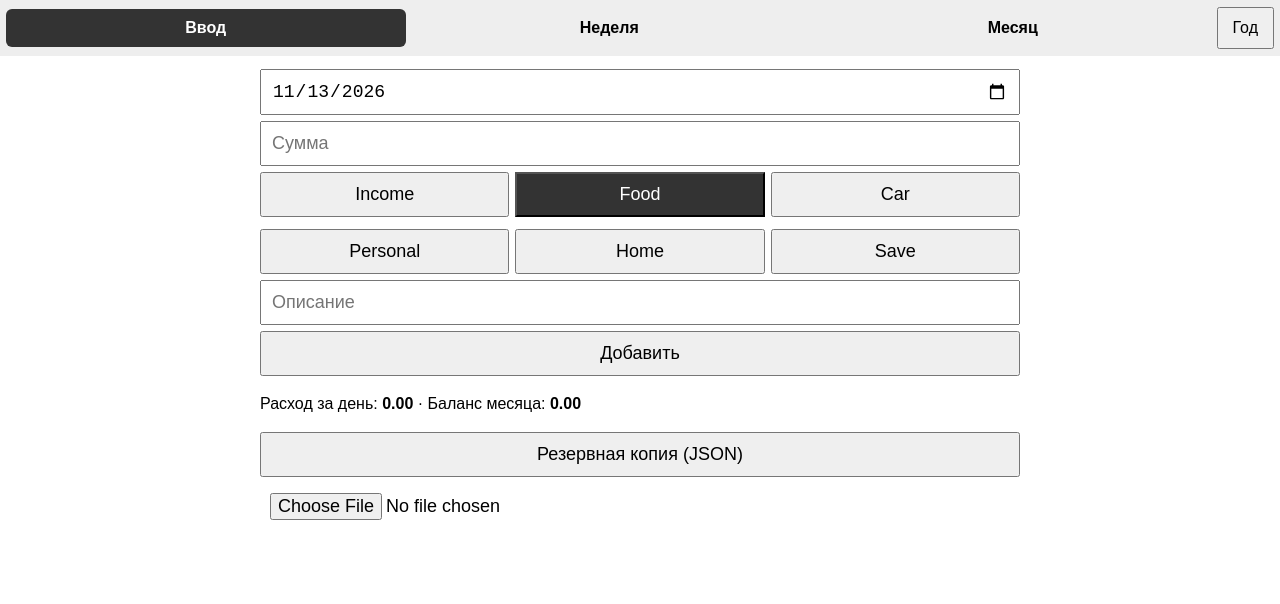
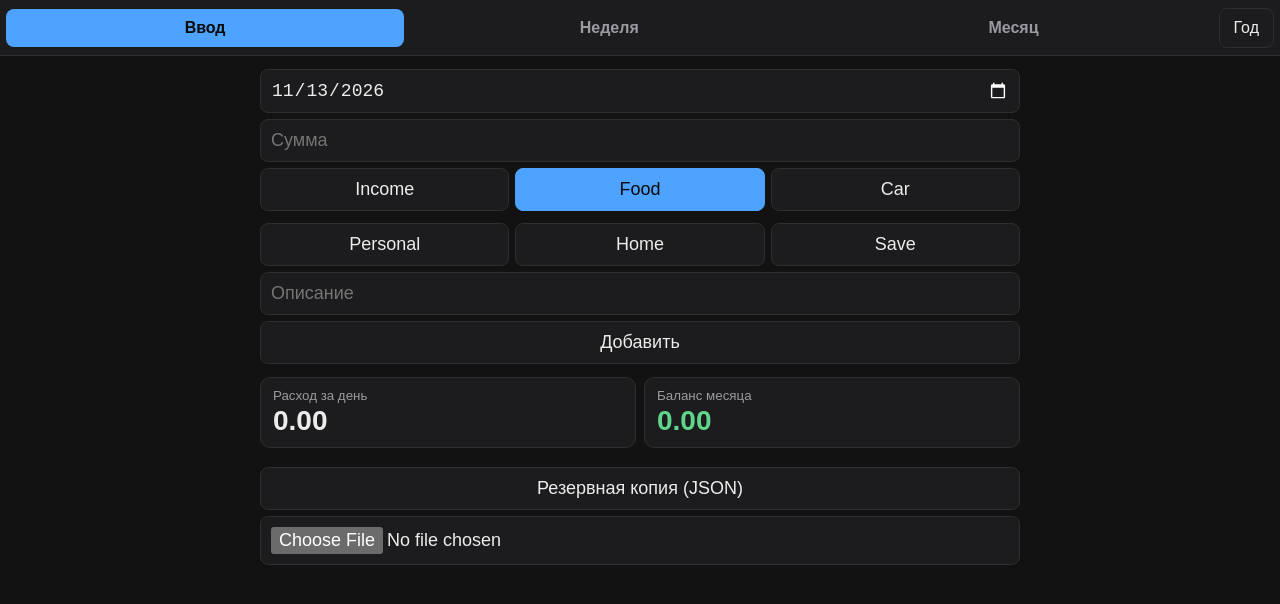
Before and after one commit to soulintrip/MyBudget-, a plain HTML site: page index.html in a window 1280 px wide. Drawn offline with Linux system fonts and the light colour scheme.

Commit message:
Refactor styles and theme color in index.html
Updated theme color and improved styling for various elements. Enhanced layout and added background colors for better visual appeal.

```diff
--- a/index.html
+++ b/index.html
@@ -3,36 +3,46 @@
 <meta charset="utf-8">
 <meta name="viewport" content="width=device-width,initial-scale=1">
 <link rel="manifest" href="manifest.json">
-<meta name="theme-color" content="#333333">
+<meta name="theme-color" content="#121212">
 <title>Budget</title>
 <style>
+:root{color-scheme:dark;--bg:#121212;--card:#1c1c1e;--line:#2e2e32;--tx:#ececec;--mut:#9a9aa0;--acc:#4da3ff}
 *{box-sizing:border-box}
-body{margin:0;font-family:sans-serif;font-size:16px}
-#top{display:flex;gap:4px;padding:6px;height:56px;align-items:center;background:#eee}
-#top b{flex:1;text-align:center;padding:10px 0;border-radius:6px}
-#top b.on{background:#333;color:#fff}
+body{margin:0;font-family:sans-serif;font-size:16px;background:var(--bg);color:var(--tx)}
+#top{display:flex;gap:6px;padding:6px;height:56px;align-items:center;background:var(--card);border-bottom:1px solid var(--line)}
+#top b{flex:1;text-align:center;padding:10px 0;border-radius:8px;color:var(--mut)}
+#top b.on{background:var(--acc);color:#0a0a0a}
 #top button{padding:10px 14px;font-size:16px;width:auto}
 #sw{display:flex;overflow-x:auto;scroll-snap-type:x mandatory;height:calc(100vh - 56px);height:calc(100dvh - 56px);scrollbar-width:none}
 #sw::-webkit-scrollbar{display:none}
 section{flex:0 0 100%;scroll-snap-align:start;overflow-y:auto;padding:10px 12px}
 .in{max-width:760px;margin:auto}
-input,button{font-size:18px;padding:10px;margin:3px 0;width:100%}
+input,button{font-size:18px;padding:10px;margin:3px 0;width:100%;background:var(--card);color:var(--tx);border:1px solid var(--line);border-radius:8px}
 .cats{display:grid;grid-template-columns:repeat(3,1fr);gap:6px}
 .cats button{width:auto}
-.cats .on{background:#333;color:#fff}
-.nav{display:grid;grid-template-columns:60px 1fr 60px;align-items:center;text-align:center;gap:6px}
+.cats .on{background:var(--acc);color:#0a0a0a;border-color:var(--acc)}
+.nav{display:grid;grid-template-columns:60px 1fr 60px;align-items:center;text-align:center;gap:6px;font-size:18px}
 .nav button{width:auto}
-table{border-collapse:collapse;width:100%;font-size:14px;table-layout:fixed}
-td,th{padding:6px 3px;text-align:right;border-bottom:1px solid #ddd;overflow:hidden}
+.tiles{display:grid;grid-template-columns:1fr 1fr;gap:8px;margin:10px 0}
+.tile{background:var(--card);border:1px solid var(--line);border-radius:10px;padding:10px 12px}
+.tile small{color:var(--mut);display:block}
+.tile b{font-size:28px;display:block;margin-top:2px}
+.pos{color:#5fd68a}.neg{color:#ff6b6b}
+table{border-collapse:collapse;width:100%;font-size:14px;table-layout:fixed;margin:8px 0}
+td,th{padding:7px 3px;text-align:right;border:1px solid var(--line);overflow:hidden}
+th{background:var(--card);color:var(--mut);font-weight:normal}
 td:first-child,th:first-child{text-align:left;width:64px}
 .ds{text-align:left;font-size:12px;white-space:nowrap;text-overflow:ellipsis}
-.sum td{font-weight:bold;border-top:2px solid #333}
-.td td{background:#fff6c8}
+.sum td{font-size:17px;font-weight:bold;background:var(--card);border-top:2px solid #666}
+.td td{background:#2a2a14}
 ul{padding:0;list-style:none}
-li{display:flex;justify-content:space-between;padding:8px 0;border-bottom:1px solid #ddd}
-#ov{position:fixed;inset:0;background:#fff;overflow:auto;z-index:9;padding:10px 12px}
-.leg span{display:inline-block;margin-right:10px;font-size:13px}
-.leg i{display:inline-block;width:10px;height:10px;margin-right:3px}
+li{display:flex;justify-content:space-between;padding:10px 4px;border:1px solid var(--line);border-radius:8px;margin:4px 0;background:var(--card)}
+#ov{position:fixed;inset:0;background:var(--bg);overflow:auto;z-index:9;padding:10px 12px}
+.leg span{display:inline-block;margin-right:12px;font-size:13px;color:var(--mut)}
+.leg i{display:inline-block;width:10px;height:10px;margin-right:4px}
+svg text{fill:#bbb}
+h4{margin:14px 0 4px;color:var(--mut);font-weight:normal}
+.gr{background:var(--card);border:1px solid var(--line);border-radius:10px;padding:8px}
 </style></head><body>
 
 <div id="top">
@@ -49,7 +59,7 @@ li{display:flex;justify-content:space-between;padding:8px 0;border-bottom:1px so
   <div class="cats" id="cats"></div>
   <input id="dsc" placeholder="Описание">
   <button onclick="add()">Добавить</button>
-  <p id="info"></p>
+  <div id="info"></div>
   <ul id="list"></ul>
   <button onclick="exp()">Резервная копия (JSON)</button>
   <input type="file" accept=".json" onchange="restore(this)">
@@ -62,11 +72,13 @@ li{display:flex;justify-content:space-between;padding:8px 0;border-bottom:1px so
 
 <script>
 const C=["Income","Food","Car","Personal","Home","Save"],SH=["Inc","Food","Car","Pers","Home","Save"];
-const COL=["#e67e22","#3498db","#9b59b6","#2ecc71","#f1c40f"];
+const COL=["#ff9f43","#4da3ff","#c77dff","#5fd68a","#f5c542"];
 const MN=["янв","фев","мар","апр","май","июн","июл","авг","сен","окт","ноя","дек"],DN=["Пн","Вт","Ср","Чт","Пт","Сб","Вс"];
 const $=id=>document.getElementById(id),pad=n=>String(n).padStart(2,"0");
 const esc=s=>String(s).replace(/[&<>"]/g,c=>({"&":"&amp;","<":"&lt;",">":"&gt;",'"':"&quot;"}[c]));
 const fv=v=>v?+v.toFixed(2)+"":"",f2=v=>v.toFixed(2);
+const sg=v=>v>=0?"pos":"neg";
+const tile=(l,v,cls="")=>`<div class="tile"><small>${l}</small><b class="${cls}">${v}</b></div>`;
 const iso=t=>new Date(t).toISOString().slice(0,10);
 const addD=(s,n)=>iso(Date.parse(s)+n*864e5);
 const dow=s=>(new Date(s).getUTCDay()+6)%7;
@@ -90,6 +102,12 @@ function startOf(m){if(d.starts[m]!==undefined)return d.starts[m];const f=firstM
 function bal(m){const s=mTot(m);return startOf(m)+s.Income-spent(s);}
 function setStart(v){if(v==="")delete d.starts[mo];else d.starts[mo]=parseFloat(v)||0;save();draw();}
 
+function avgShare(){
+ const W={};d.tx.forEach(x=>{if(x.c=="Income")return;const k=monday(x.date);(W[k]=W[k]||zero())[x.c]+=x.a;});
+ const cw=monday(today()),t=zero();let n=0;
+ for(const k in W){if(k==cw)continue;n++;C.slice(1).forEach(c=>t[c]+=W[k][c]);}
+ const sp=spent(t);return n&&sp?C.slice(1).map(c=>t[c]/sp):null;}
+
 function add(){const a=parseFloat($("amt").value);if(!a||!$("dt").value)return;
  d.tx.push({id:Date.now()+Math.random(),date:$("dt").value,c:cat,a,s:$("dsc").value.trim()});
  $("amt").value=$("dsc").value="";save();draw();$("amt").focus();}
@@ -99,7 +117,8 @@ function pick(date){$("dt").value=date;drawAdd();go(0);}
 function drawAdd(){
  C.forEach(c=>$("b"+c).className=c==cat?"on":"");
  const dt=$("dt").value;if(!dt)return;
- $("info").innerHTML=`Расход за день: <b>${f2(spent(dayTot(dt)))}</b> · Баланс месяца: <b>${f2(bal(dt.slice(0,7)))}</b>`;
+ const b=bal(dt.slice(0,7));
+ $("info").innerHTML=`<div class="tiles">${tile("Расход за день",f2(spent(dayTot(dt))))}${tile("Баланс месяца",f2(b),sg(b))}</div>`;
  $("list").innerHTML=(I[dt]||[]).map(x=>`<li onclick="del('${x.id}')"><span>${x.c} ${esc(x.s)}</span><b>${x.a}</b></li>`).join("");}
 
 function drawWeek(){
@@ -108,10 +127,33 @@ function drawWeek(){
  days.forEach((x,i)=>{const s=dayTot(x);C.forEach(c=>tot[c]+=s[c]);
   const ds=(I[x]||[]).map(t=>t.s).filter(Boolean).join(", ");
   rows+=`<tr onclick="pick('${x}')" class="${x==today()?"td":""}"><td>${DN[i]} ${x.slice(8)}</td>${C.map(c=>`<td>${fv(s[c])}</td>`).join("")}<td class="ds">${esc(ds)}</td></tr>`;});
+ const sp=spent(tot),ws=C.slice(1).map(c=>sp?tot[c]/sp:0),av=avgShare();
+ let g=`<svg viewBox="0 0 560 160" width="100%">`;
+ C.slice(1).forEach((c,j)=>{const y=j*30+6,w=ws[j]*400;
+  g+=`<text x="0" y="${y+15}" font-size="13">${SH[j+1]}</text><rect x="50" y="${y}" width="400" height="20" fill="#26262a"/><rect x="50" y="${y}" width="${w}" height="20" fill="${COL[j]}"/>`;
+  if(av)g+=`<line x1="${50+av[j]*400}" x2="${50+av[j]*400}" y1="${y-3}" y2="${y+23}" stroke="#fff" stroke-width="2.5"/>`;
+  g+=`<text x="458" y="${y+15}" font-size="13">${Math.round(ws[j]*100)}%${av?" / "+Math.round(av[j]*100)+"%":""}</text>`;});
+ g+="</svg>";
  $("p1").innerHTML=`<div class="nav"><button onclick="wk=addD(wk,-7);draw()">◀</button><b>${sh(days[0])} – ${sh(days[6])}</b><button onclick="wk=addD(wk,7);draw()">▶</button></div>
+ <div class="tiles">${tile("Расход за неделю",f2(sp))}${tile("Доход за неделю",f2(tot.Income),"pos")}</div>
  <table><tr><th>День</th>${SH.map(c=>`<th>${c}</th>`).join("")}<th style="width:26%">Описание</th></tr>${rows}
  <tr class="sum"><td>Итого</td>${C.map(c=>`<td>${fv(tot[c])}</td>`).join("")}<td></td></tr></table>
- <p>Расход: <b>${f2(spent(tot))}</b> · Доход: <b>${f2(tot.Income)}</b></p>`;}
+ <h4>Доли расходов: неделя (полоса) / среднее по прошлым неделям (белая метка)</h4>
+ <div class="gr">${g}</div>
+ ${av?"":"<p><small>Среднее появится после первой завершённой недели.</small></p>"}`;}
+
+function monthGraph(n){
+ const cu=today(),cm=cu.slice(0,7),last=mo==cm?+cu.slice(8):(mo<cm?n:0);
+ const cum=[];let r=0;for(let i=1;i<=last;i++){r+=spent(dayTot(mo+"-"+pad(i)));cum.push(r);}
+ const pt=spent(mTot(shM(mo,-1))),cv=cum.length?cum[cum.length-1]:0;
+ const mx=Math.max(pt,cv,1)*1.08,L=48,R=10,T=14,B=24,W=560,H=220,pw=W-L-R,ph=H-T-B;
+ const X=i=>L+(i-1)/(n-1)*pw,Yv=v=>T+(1-v/mx)*ph;
+ let g=`<svg viewBox="0 0 ${W} ${H}" width="100%">`;
+ [0,.5,1].forEach(k=>{const v=mx*k;g+=`<line x1="${L}" x2="${W-R}" y1="${Yv(v)}" y2="${Yv(v)}" stroke="#2e2e32"/><text x="${L-6}" y="${Yv(v)+4}" font-size="11" text-anchor="end">${Math.round(v)}</text>`;});
+ [1,8,15,22,n].forEach(i=>g+=`<text x="${X(i)}" y="${H-6}" font-size="11" text-anchor="middle">${i}</text>`);
+ if(pt)g+=`<line x1="${L}" x2="${W-R}" y1="${Yv(pt)}" y2="${Yv(pt)}" stroke="#f5c542" stroke-width="2"/><text x="${W-R}" y="${Yv(pt)-5}" font-size="12" text-anchor="end" style="fill:#f5c542">${Math.round(pt)}</text>`;
+ if(cum.length)g+=`<polyline points="${cum.map((v,i)=>X(i+1)+","+Yv(v)).join(" ")}" fill="none" stroke="#ff4d4d" stroke-width="2.5"/><text x="${X(cum.length)}" y="${Yv(cv)-6}" font-size="12" text-anchor="end" style="fill:#ff4d4d">${Math.round(cv)}</text>`;
+ return{svg:g+"</svg>",pt};}
 
 function drawMonth(){
  const n=dim(mo),tot=zero();let ws=0,rows="";
@@ -121,13 +163,17 @@ function drawMonth(){
   rows+=`<tr onclick="pick('${date}')" class="${date==today()?"td":""}"><td>${DN[w]} ${pad(i)}</td>${C.map(c=>`<td>${fv(s[c])}</td>`).join("")}<td>${wc}</td></tr>`;}
  const sp=spent(tot),st=startOf(mo),b=st+tot.Income-sp;
  const shr=C.slice(1).map(c=>`<td>${sp?Math.round(tot[c]/sp*100)+"%":""}</td>`).join("");
+ const mg=monthGraph(n),dv=sp-mg.pt;
  $("p2").innerHTML=`<div class="nav"><button onclick="mo=shM(mo,-1);draw()">◀</button><b>${MN[+mo.slice(5)-1]} ${mo.slice(0,4)}</b><button onclick="mo=shM(mo,1);draw()">▶</button></div>
- Старт месяца (очисти поле, чтобы взять баланс прошлого месяца):
+ <div class="tiles">${tile("Расход",f2(sp))}${tile("Баланс",f2(b),sg(b))}${tile("Доход",f2(tot.Income),"pos")}${tile("Разница к старту",f2(b-st),sg(b-st))}
+ ${tile("Против прошлого месяца",mg.pt?(dv>0?"+":"")+f2(dv):"—",mg.pt?sg(-dv):"")}${tile("В среднем за неделю",f2(sp/(n/7)))}</div>
+ <h4>Расход нарастающим итогом</h4>
+ <div class="gr">${mg.svg}<div class="leg"><span><i style="background:#ff4d4d"></i>этот месяц</span><span><i style="background:#f5c542"></i>итог прошлого месяца</span></div></div>
+ <p>Старт месяца (очисти поле, чтобы взять баланс прошлого месяца):</p>
  <input type="number" step="0.01" value="${st.toFixed(2)}" onchange="setStart(this.value)">
  <table><tr><th>День</th>${SH.map(c=>`<th>${c}</th>`).join("")}<th>Нед.</th></tr>${rows}
  <tr class="sum"><td>Итого</td>${C.map(c=>`<td>${fv(tot[c])}</td>`).join("")}<td></td></tr>
- <tr><td>Доля</td><td></td>${shr}<td></td></tr></table>
- <p>Расход: <b>${f2(sp)}</b><br>Баланс: <b>${f2(b)}</b><br>Разница к старту: <b>${f2(b-st)}</b><br>Среднее в неделю: <b>${f2(sp/(n/7))}</b></p>`;}
+ <tr><td>Доля</td><td></td>${shr}<td></td></tr></table>`;}
 
 function openYear(){$("ov").hidden=false;drawYear();}
 function drawYear(){
@@ -145,16 +191,18 @@ function drawYear(){
  const bs=D.map(t=>t.b),lo=Math.min(...bs,0),hi=Math.max(...bs,1),h2=110;
  const yy=b=>h2-(b-lo)/(hi-lo)*h2+5;
  const pts=T.map((t,i)=>t.has?`${i*42+23},${yy(t.b)}`:null).filter(Boolean).join(" ");
- const line=`<svg viewBox="0 0 ${W} ${h2+25}" width="100%"><line x1="0" x2="${W}" y1="${yy(0)}" y2="${yy(0)}" stroke="#ccc"/><polyline points="${pts}" fill="none" stroke="#333" stroke-width="2"/>`
+ const line=`<svg viewBox="0 0 ${W} ${h2+25}" width="100%"><line x1="0" x2="${W}" y1="${yy(0)}" y2="${yy(0)}" stroke="#444"/><polyline points="${pts}" fill="none" stroke="#ececec" stroke-width="2"/>`
   +T.map((t,i)=>`<text x="${i*42+23}" y="${h2+20}" font-size="10" text-anchor="middle">${MN[i]}</text>`).join("")+"</svg>";
  const cm=today().slice(0,7),F=D.filter(t=>t.m!=cm);
  const sumC=c=>D.reduce((p,t)=>p+t.s[c],0);
  const avg=c=>F.length?F.reduce((p,t)=>p+t.s[c],0)/F.length:0;
  const tsp=F.reduce((p,t)=>p+spent(t.s),0)||1;
  const share=C.slice(1).map(c=>c+" "+Math.round(F.reduce((p,t)=>p+t.s[c],0)/tsp*100)+"%").join(" · ");
+ const ysp=D.reduce((p,t)=>p+spent(t.s),0);
  const rows=D.map(t=>`<tr><td>${MN[+t.m.slice(5)-1]}</td>${C.map(c=>`<td>${Math.round(t.s[c])||""}</td>`).join("")}<td><b>${Math.round(t.b)}</b></td></tr>`).join("");
- h+=`<div class="leg">`+C.slice(1).map((c,j)=>`<span><i style="background:${COL[j]}"></i>${c}</span>`).join("")+`</div>`
-  +`<h4>Расходы по месяцам</h4>${bars}<h4>Баланс</h4>${line}`
+ h+=`<div class="tiles">${tile("Расход за год",f2(ysp))}${tile("Доход за год",f2(sumC("Income")),"pos")}</div>`
+  +`<div class="leg">`+C.slice(1).map((c,j)=>`<span><i style="background:${COL[j]}"></i>${c}</span>`).join("")+`</div>`
+  +`<h4>Расходы по месяцам</h4><div class="gr">${bars}</div><h4>Баланс</h4><div class="gr">${line}</div>`
   +`<table><tr><th>Мес</th>${SH.map(c=>`<th>${c}</th>`).join("")}<th>Bal</th></tr>${rows}`
   +`<tr class="sum"><td>Год</td>${C.map(c=>`<td>${Math.round(sumC(c))}</td>`).join("")}<td></td></tr>`
   +`<tr><td>Сред.</td>${C.map(c=>`<td>${Math.round(avg(c))}</td>`).join("")}<td></td></tr></table>`
```
